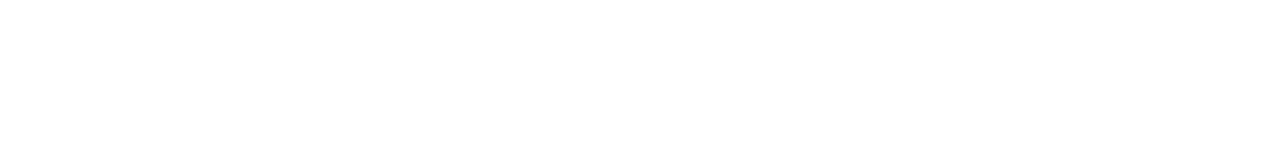
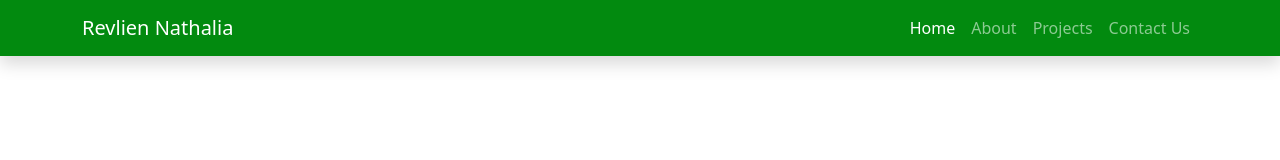
Before and after one commit to revcatnat/Portfolio, a plain HTML site: page index.html in a window 1280 px wide. Drawn offline with nearby package versions, Linux system fonts and the light colour scheme.

Commit message:
'navbar'

```diff
--- a/index.html
+++ b/index.html
@@ -1,10 +1,46 @@
 <!DOCTYPE html>
 <html lang="en">
 	<head>
-		<meta charset="UTF-8" />
-		<meta http-equiv="X-UA-Compatible" content="IE=edge" />
-		<meta name="viewport" content="width=device-width, initial-scale=1.0" />
-		<title>Revlien Nathalia</title>
+		<!-- Meta tags -->
+		<meta charset="utf-8" />
+		<meta name="viewport" content="width=device-width, initial-scale=1" />
+
+		<!-- Bootstrap CSS -->
+		<link href="https://cdn.jsdelivr.net/npm/bootstrap@5.1.3/dist/css/bootstrap.min.css" rel="stylesheet" integrity="sha384-1BmE4kWBq78iYhFldvKuhfTAU6auU8tT94WrHftjDbrCEXSU1oBoqyl2QvZ6jIW3" crossorigin="anonymous" />
+
+		<title>Revlien Nathalia | My Portfolio</title>
 	</head>
-	<body></body>
+	<body>
+		<!-- NAVBAR -->
+		<nav class="navbar navbar-expand-lg navbar-dark shadow" style="background-color: #028a0f">
+			<div class="container">
+				<a class="navbar-brand" href="#">Revlien Nathalia</a>
+				<button class="navbar-toggler" type="button" data-bs-toggle="collapse" data-bs-target="#navbarNav" aria-controls="navbarNav" aria-expanded="false" aria-label="Toggle navigation">
+					<span class="navbar-toggler-icon"></span>
+				</button>
+				<div class="collapse navbar-collapse" id="navbarNav">
+					<ul class="navbar-nav ms-auto">
+						<li class="nav-item">
+							<a class="nav-link active" aria-current="page" href="#">Home</a>
+						</li>
+						<li class="nav-item">
+							<a class="nav-link" href="#">About</a>
+						</li>
+						<li class="nav-item">
+							<a class="nav-link" href="#">Projects</a>
+						</li>
+						<li class="nav-item">
+							<a class="nav-link" href="#">Contact Us</a>
+						</li>
+					</ul>
+				</div>
+			</div>
+		</nav>
+		<!-- end of NAVBAR -->
+
+		<!-- HERO -->
+		<!-- end of HERO -->
+		<!-- Bootstrap + Popper -->
+		<script src="https://cdn.jsdelivr.net/npm/bootstrap@5.1.3/dist/js/bootstrap.bundle.min.js" integrity="sha384-ka7Sk0Gln4gmtz2MlQnikT1wXgYsOg+OMhuP+IlRH9sENBO0LRn5q+8nbTov4+1p" crossorigin="anonymous"></script>
+	</body>
 </html>
```
